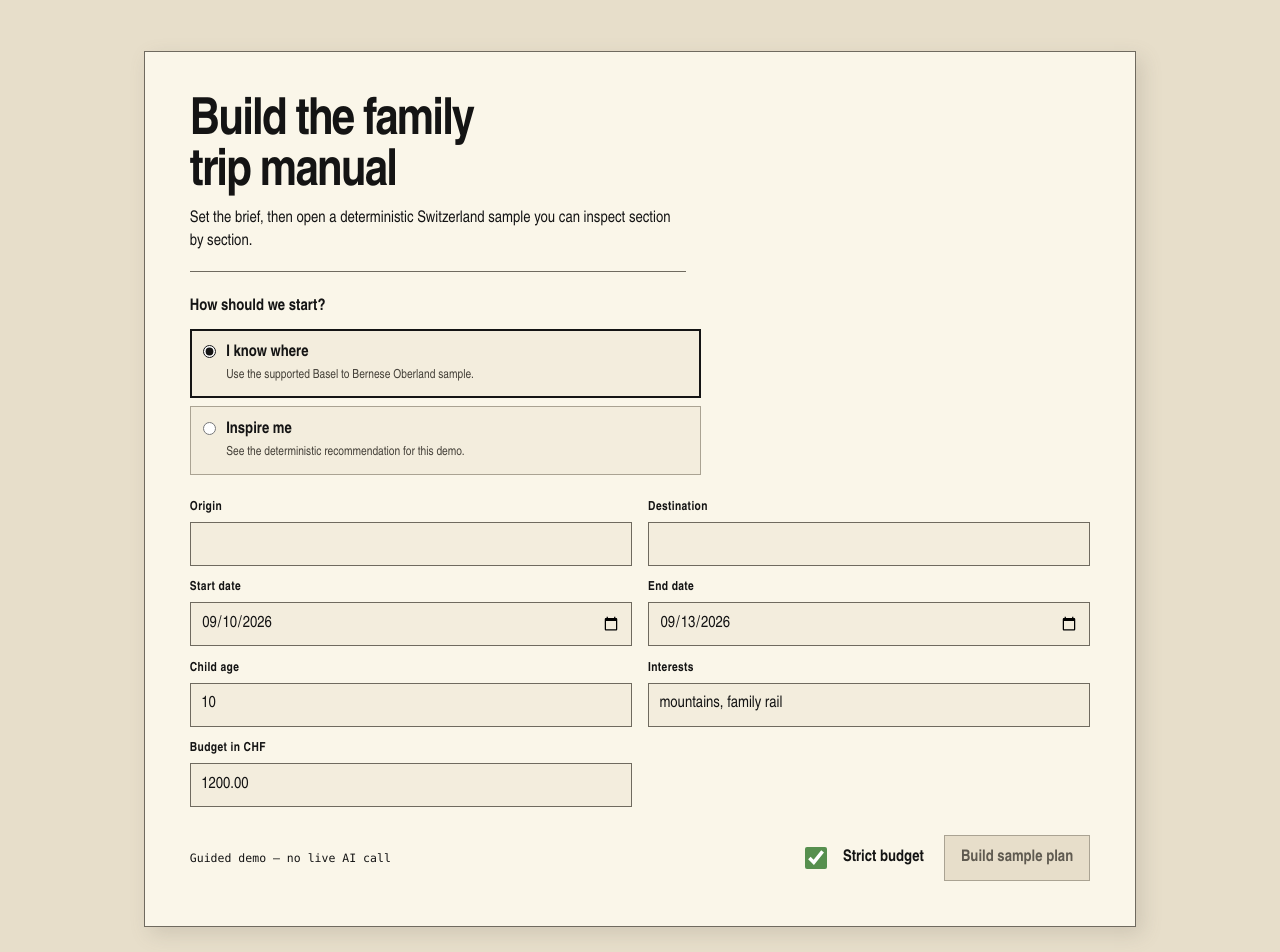
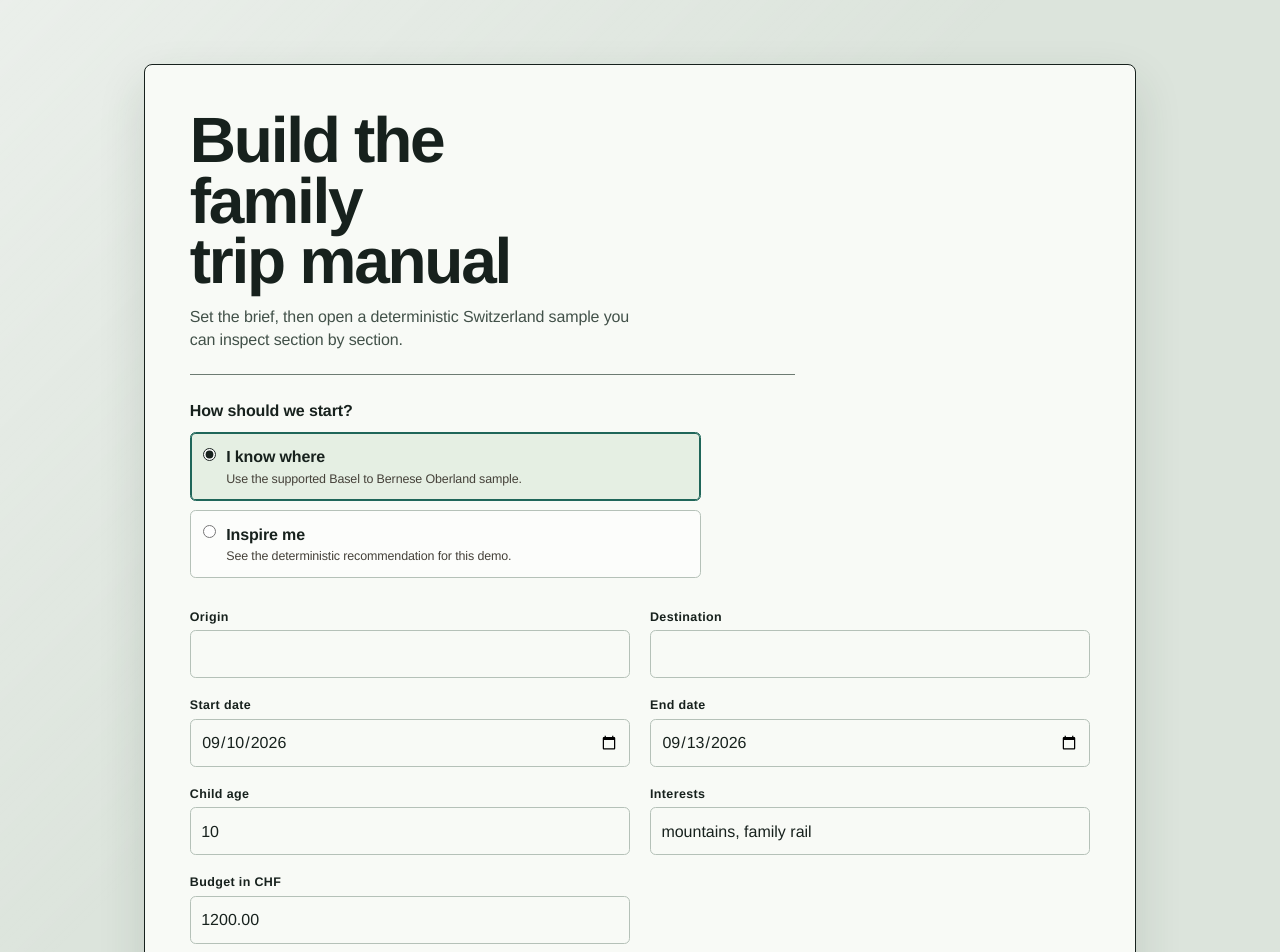
Before and after one commit to stella-jin-ys/AI-travel-budget-planner, a Next.js app in the folder travel-planner/: page / in a window 1280 px wide. Shown: the top 952 px of the page. Built offline with nearby package versions, Linux system fonts and the light colour scheme.

Commit message:
style: refine alpine planner workspace

```diff
--- a/travel-planner/src/app/globals.css
+++ b/travel-planner/src/app/globals.css
@@ -1177,3 +1177,231 @@ a {
     transition-duration: 0.01ms !important;
   }
 }
+
+/* Taste pass: alpine editorial utility. One accent, quieter chrome, stronger wayfinding. */
+:root {
+  --paper: #eef1eb;
+  --paper-deep: #dce4dc;
+  --paper-light: #f8faf6;
+  --ink: #17211d;
+  --rule: #6d7b72;
+  --rule-soft: #b5c1b8;
+  --yellow: #d5e2cc;
+  --green: #1f6659;
+  --teal: #2a7e73;
+  --blue: #2f5d72;
+  --violet: #53606d;
+  --focus: #1f6659;
+  --font-ui: "Avenir Next", "Helvetica Neue", Arial, sans-serif;
+}
+
+body {
+  letter-spacing: -0.008em;
+}
+
+.setup-shell {
+  place-items: start center;
+  padding-top: clamp(2rem, 8vh, 6rem);
+  background:
+    linear-gradient(135deg, rgb(255 255 255 / 0.42), transparent 42%),
+    var(--paper-deep);
+}
+
+.trip-setup {
+  border-color: var(--ink);
+  border-radius: 0.5rem;
+  box-shadow: 0 1.25rem 3rem rgb(36 57 46 / 0.14);
+}
+
+.trip-setup__header {
+  gap: 0.8rem;
+  padding-bottom: 1.4rem;
+}
+
+.trip-setup__header h1 {
+  max-width: 10ch;
+  font-size: clamp(2.2rem, 5vw, 4.4rem);
+  line-height: 0.95;
+}
+
+.trip-setup__header p {
+  max-width: 52ch;
+  color: #425149;
+  font-size: 1rem;
+}
+
+.trip-setup__modes label,
+.trip-setup__fields input,
+.trip-setup__controls button,
+.trip-setup__recommendation {
+  border-radius: 0.35rem;
+}
+
+.trip-setup__modes label {
+  background: rgb(255 255 255 / 0.48);
+  transition: background 160ms ease, border-color 160ms ease, transform 160ms ease;
+}
+
+.trip-setup__modes label:hover {
+  transform: translateY(-1px);
+  background: var(--paper-light);
+}
+
+.trip-setup__modes label:has(input:checked) {
+  border-color: var(--green);
+  box-shadow: inset 0 0 0 1px var(--green);
+  background: #e5efe3;
+}
+
+.trip-setup__recommendation {
+  border-color: var(--green);
+  background: #e5efe3;
+}
+
+.trip-setup__fields {
+  gap: 1.1rem 1.25rem;
+  padding-top: 0.35rem;
+}
+
+.trip-setup__fields input {
+  min-height: 3rem;
+  border-color: var(--rule-soft);
+  background: var(--paper-light);
+}
+
+.trip-setup__fields input:focus-visible {
+  border-color: var(--green);
+  box-shadow: 0 0 0 3px rgb(31 102 89 / 0.16);
+}
+
+.trip-setup__controls {
+  align-items: end;
+  padding-top: 0.85rem;
+  border-top: 1px solid var(--rule-soft);
+}
+
+.trip-setup__controls > p {
+  color: #425149;
+}
+
+.trip-setup__controls button {
+  padding-inline: 1.25rem;
+  border-color: var(--green);
+  background: var(--green);
+  color: var(--paper-light);
+  transition: transform 160ms ease, background 160ms ease;
+}
+
+.trip-setup__controls button:hover:not(:disabled) {
+  filter: none;
+  background: #174d44;
+  transform: translateY(-1px);
+}
+
+.manual-shell {
+  grid-template-columns: minmax(17rem, 21rem) minmax(0, 1fr) 4.5rem;
+  background: var(--paper);
+}
+
+.status-rail {
+  min-height: 5.25rem;
+  border-bottom-color: var(--ink);
+}
+
+.status-rail__metric {
+  padding-inline: clamp(0.9rem, 1.8vw, 1.6rem);
+  border-right-color: var(--rule-soft);
+}
+
+.status-rail__metric:first-child dd {
+  color: var(--green);
+  font-size: clamp(1.25rem, 2.2vw, 1.8rem);
+}
+
+.chat-margin {
+  background: #e5ebe5;
+  border-right-color: var(--rule-soft);
+}
+
+.active-leaf {
+  padding: clamp(1.25rem, 3vw, 3.25rem);
+  background: var(--paper-light);
+}
+
+.section-tabs {
+  background: #1c2a24;
+  border-left-color: #1c2a24;
+}
+
+.section-tab,
+.section-tab:nth-child(2),
+.section-tab:nth-child(3),
+.section-tab:nth-child(4),
+.section-tab:nth-child(5),
+.section-tab:nth-child(6),
+.section-tab:nth-child(7) {
+  --tab-color: #d7e2d6;
+  color: var(--ink);
+  border-bottom-color: #1c2a24;
+}
+
+.section-tab:hover {
+  filter: none;
+  background: #edf4ea;
+}
+
+.section-tab[aria-selected="true"] {
+  background: var(--green);
+  color: var(--paper-light);
+  transform: translateX(-0.3rem);
+  box-shadow: inset 0 0 0 2px var(--paper-light);
+}
+
+.synthetic-notice {
+  border-color: var(--green);
+  border-radius: 999px;
+  background: rgb(248 250 246 / 0.94);
+  color: #1c4e44;
+}
+
+.workspace-leaf h1,
+.workspace-leaf h2 {
+  letter-spacing: -0.035em;
+}
+
+.leaf-intro {
+  color: #425149;
+}
+
+@media (max-width: 52rem) {
+  .setup-shell {
+    padding-top: 1rem;
+  }
+
+  .trip-setup__header h1 {
+    max-width: 12ch;
+    font-size: clamp(2rem, 12vw, 3.2rem);
+  }
+
+  .active-leaf {
+    padding: 1rem;
+  }
+
+  .section-tabs {
+    background: #1c2a24;
+  }
+
+  .section-tab,
+  .section-tab:nth-child(2),
+  .section-tab:nth-child(3),
+  .section-tab:nth-child(4),
+  .section-tab:nth-child(5),
+  .section-tab:nth-child(6),
+  .section-tab:nth-child(7) {
+    border-right-color: #1c2a24;
+  }
+
+  .section-tab[aria-selected="true"] {
+    transform: translateY(0.2rem);
+  }
+}
```
Also changed, not shown: 1 other file (tests, documents, lock files or other folders).
